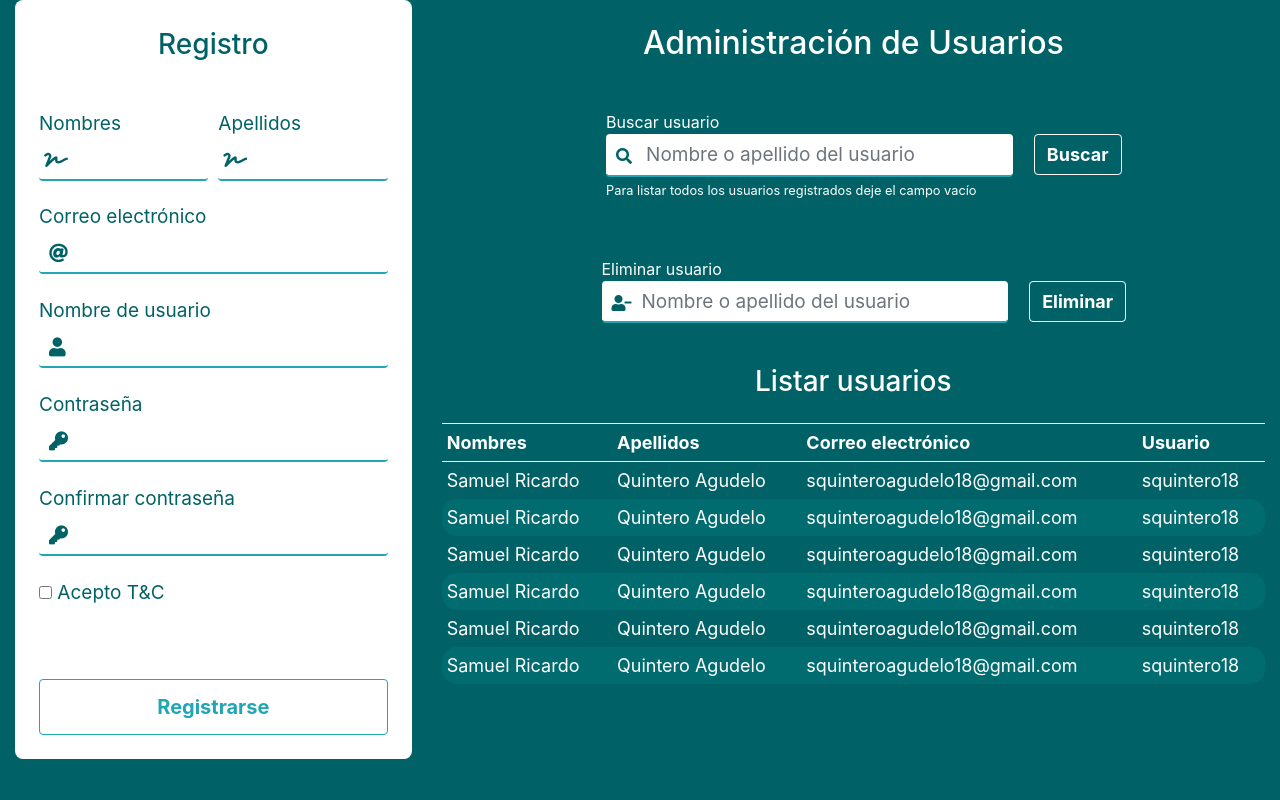
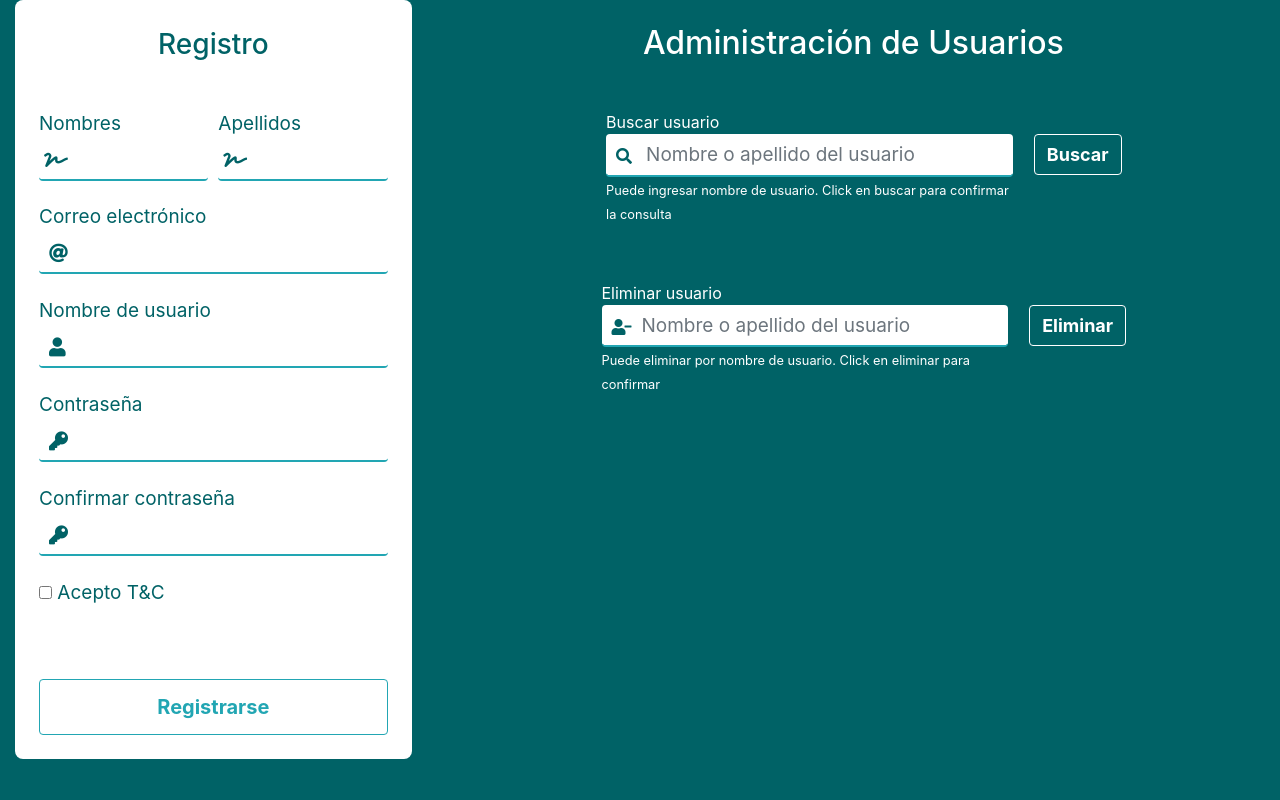
Before and after one commit to samuelrqa/evaluacion2WEB1, a PHP site: page / in a window 1280 px wide. Run offline with PHP 8.4, Linux system fonts and the light colour scheme.

Commit message:
subida del proyecto

```diff
--- a/conexion.php
+++ /dev/null
@@ -1,21 +0,0 @@
-<?php
-
-class Conexion {
-    protected $bd;
-    private $driver = "mysql";
-    private $host = "localhost";
-    private $dbname = "bd_acdivoca";
-    private $user = "root";
-    private $password = "";
-
-    public function __construct() {
-        try {
-            $bd = new PDO("{$this->driver}:host={$this->host};dbname={$this->dbname}", $this->user, $this->password);
-            $bd->setAttribute(PDO::ATTR_ERRMODE, PDO::ERRMODE_EXCEPTION);
-            echo "Conexión exitosa";
-            return $bd;
-        } catch (PDOException $e) {
-            echo "Ha surgido un error al tratar de conectarse a la Base de Datos." . $e->getMessage();
-        }
-    }
-}
--- a/index.php
+++ b/index.php
@@ -1,73 +1,70 @@
-<?php
-include('conexion.php');
-?>
 <!DOCTYPE html>
 <html lang="en">
 <head>
     <meta charset="UTF-8">
     <title>Taller 2 Web I - Usuarios PHP/MySql</title>
     <link rel="stylesheet" href="https://stackpath.bootstrapcdn.com/bootstrap/4.5.0/css/bootstrap.min.css"
-		      integrity="sha384-9aIt2nRpC12Uk9gS9baDl411NQApFmC26EwAOH8WgZl5MYYxFfc+NcPb1dKGj7Sk"
-		      crossorigin="anonymous">
+          integrity="sha384-9aIt2nRpC12Uk9gS9baDl411NQApFmC26EwAOH8WgZl5MYYxFfc+NcPb1dKGj7Sk" crossorigin="anonymous">
     <link rel="stylesheet" href="fontawesome/css/all.min.css">
     <link rel="stylesheet" href="styles.css">
 </head>
 <body>
 <div class="container-fluid">
-			<div class="row">
-				<div class="col-12 col-lg-4">
-					<div class="login-form-container pb-5 p-sm-4 p-xl-4 pb-xl-4 bg-white">
+    <div class="row justify-content-center">
+        <div class="col-sm-11 col-lg-4">
+            <div class="login-form-container pb-5 p-sm-4 p-xl-4 pb-xl-4 p-3 bg-white">
                 <h3 class="text-center mt-xl-1 mb-xl-5 pt-sm-5 pt-lg-0">Registro</h3>
-						<form class="pb-sm-5 pb-lg-0" action="" method="">
+                <form class="pb-sm-5 pb-lg-0" id="form-registro"><!--Formulario registro-->
                     <div class="form-row">
-
                         <div class="form-group col-xl-6 input-container left-icon">
                             <label for="inputName">Nombres</label>
                             <i class="icono fas fa-signature"></i>
-									<input type="text" class="form-control" id="inputName" name="name"
-									       autocomplete="off">
+                            <input type="text" class="form-control" id="inputName" name="nombre" autocomplete="off">
+                            <!--Nombre usuario-->
                         </div>
 
                         <div class="form-group col-xl-6 input-container left-icon">
                             <label for="inputLastName">Apellidos</label>
                             <i class="icono fas fa-signature"></i>
-									<input type="text" class="form-control" id="inputLastName" name="lastName"
-									       autocomplete="off">
+                            <input type="text" class="form-control" id="inputLastName" name="apellido"
+                                   autocomplete="off"><!--Apellido usuario-->
                         </div>
-
                     </div>
 
                     <div class="form-group input-container left-icon">
                         <label for="inputEmail">Correo electrónico</label>
                         <i class="icono fas fa-at"></i>
-								<input type="email" class="form-control" id="inputEmail" name="email"
-								       autocomplete="off">
-
+                        <input type="email" class="form-control" id="inputEmail" name="correo" autocomplete="off">
+                        <!--Correo electrónico usuario-->
                     </div>
 
                     <div class="form-group input-container left-icon">
                         <label for="inputUsuario">Nombre de usuario</label>
                         <i class="icono fas fa-user"></i>
-								<input type="text" class="form-control" id="inputUsuario" autocomplete="off">
+                        <input type="text" class="form-control" id="inputUsuario" name="usuario" autocomplete="off">
+                        <!--Nombre de usuario-->
                     </div>
 
                     <div class="form-group input-container left-icon">
                         <label for="inputPassword">Contraseña</label>
                         <i class="icono fas fa-key"></i>
-								<input type="password" class="form-control" id="inputPassword" autocomplete="off">
+                        <input type="password" class="form-control" id="inputPassword" name="clave" autocomplete="off">
+                        <!--Contraseña-->
                     </div>
 
                     <div class="form-group input-container left-icon">
                         <label for="inputConfirmar">Confirmar contraseña</label>
                         <i class="icono fas fa-key"></i>
-								<input type="password" class="form-control" id="inputConfirmar" autocomplete="off">
+                        <input type="password" class="form-control" id="inputConfirmar" name="confirmar"
+                               autocomplete="off"><!--Confirmar contraseña-->
                     </div>
 
                     <label class="checkbox mb-4">
-								<input type="checkbox" name="aceptar" value="aceptar"> Acepto T&C
+                        <input type="checkbox" name="aceptar" value="aceptar" required> Acepto T&C
                     </label>
 
-							<button class="btn btn-block mt-xl-5" type="submit" id="enviar">Registrarse</button>
+                    <button class="btn btn-block mt-xl-5" type="submit" id="enviar" name="registrar">Registrarse
+                    </button>
                 </form>
             </div> <!--login-form-container-->
         </div> <!--col-12 col-lg-4-->
@@ -75,106 +72,61 @@ include('conexion.php');
         <div class="col-12 col-lg-8">
             <h2 class="text-center text-white mt-4 mb-4 pt-sm-5 pt-lg-0">Administración de Usuarios</h2>
             <div class="users-man mt-5">
-						<form>
+                <form id="form-buscar"><!--Formulario buscar usuario-->
                     <div class="form-row justify-content-center">
                         <div class="form-group col-9 col-lg-6 mx-3 mb-2 input-container left-icon">
-									<label for="inputName">Buscar usuario</label>
+                            <label for="inputSearch">Buscar usuario</label>
                             <i class="icono fas fa-search" id="search-icon"></i>
-									<input type="text" class="form-control" id="inputSearch" name="name"
-									       placeholder="Nombre o apellido del usuario" autocomplete="off">
-									<small>Para listar todos los usuarios registrados deje el campo vacío</small>
+                            <input type="text" class="form-control" id="inputSearch" name="buscar"
+                                   placeholder="Nombre o apellido del usuario" autocomplete="off"><!--Usuario buscar-->
+                            <small>Puede ingresar nombre de usuario. Click en buscar para confirmar la consulta</small>
                         </div>
-
                         <div class="form-group">
-									<button class="btn mt-4" type="submit" id="buscar">Buscar</button>
+                            <button class="btn mt-4" type="submit" id="buscar" name="consultar">Buscar</button>
                         </div>
                     </div>
-						</form>
-						<!--<div>
-							<table class="tabla">
-								<thead>
-									<th>Nombre</th>
-									<th>Apellidos</th>
-									<th>Usuario</th>
-									<th>Contraseña</th>
-								</thead>
-							</table>
-						</div>-->
+                </form><!--Formulario buscar usuario-->
+
             </div>
 
             <div class="users-man mt-5">
-						<form>
+                <form id="form-eliminar"><!--Formulario eliminar usuario-->
                     <div class="form-row justify-content-center">
                         <div class="form-group col-9 col-lg-6 mx-3 mb-2 input-container left-icon">
-									<label for="inputName">Eliminar usuario</label>
+                            <label for="inputDelete">Eliminar usuario</label>
                             <i class="icono fas fa-user-minus" id="delete-icon"></i>
-									<input type="text" class="form-control" id="inputDelete" name="name"
+                            <input type="text" class="form-control" id="inputDelete" name="eliminar"
                                    placeholder="Nombre o apellido del usuario" autocomplete="off">
+                            <!--Usuario eliminar-->
+                            <small>Puede eliminar por nombre de usuario. Click en eliminar para confirmar</small>
+                        </div>
+                        <div class="form-group">
+                            <button class="btn mt-4" type="submit" id="eliminar" name="borrar">Eliminar</button>
+                        </div>
+                    </div>
+                </form><!--Formulario eliminar usuario-->
             </div>
 
-								<div class="form-group">
-									<button class="btn mt-4" type="submit" id="eliminar">Eliminar</button>
-								</div>
-							</div>
-						</form>
-					</div>
-
-					<div class="registered-users">
+            <div class="registered-users" id="lista">
                 <h3 class="text-center mt-4 mb-4">Listar usuarios</h3>
                 <table class="tabla">
                     <thead>
+                    <th class="hidden">ID</th>
                     <th>Nombres</th>
                     <th>Apellidos</th>
                     <th>Correo electrónico</th>
                     <th>Usuario</th>
                     </thead>
-							<tbody>
-								<tr>
-									<td>Samuel Ricardo</td>
-									<td>Quintero Agudelo</td>
-									<td>squinteroagudelo18@gmail.com</td>
-									<td>squintero18</td>
-								</tr>
-								<tr>
-									<td>Samuel Ricardo</td>
-									<td>Quintero Agudelo</td>
-									<td>squinteroagudelo18@gmail.com</td>
-									<td>squintero18</td>
-								</tr>
-								<tr>
-									<td>Samuel Ricardo</td>
-									<td>Quintero Agudelo</td>
-									<td>squinteroagudelo18@gmail.com</td>
-									<td>squintero18</td>
-								</tr>
-								<tr>
-									<td>Samuel Ricardo</td>
-									<td>Quintero Agudelo</td>
-									<td>squinteroagudelo18@gmail.com</td>
-									<td>squintero18</td>
-								</tr>
-								<tr>
-									<td>Samuel Ricardo</td>
-									<td>Quintero Agudelo</td>
-									<td>squinteroagudelo18@gmail.com</td>
-									<td>squintero18</td>
-								</tr>
-								<tr>
-									<td>Samuel Ricardo</td>
-									<td>Quintero Agudelo</td>
-									<td>squinteroagudelo18@gmail.com</td>
-									<td>squintero18</td>
-								</tr>
-							</tbody>
+                    <tbody id="lista-usuarios"></tbody>
                 </table>
             </div>
+        </div> <!--col-12 col-lg-8-->
 
-				</div> <!--col-12 col-lg-8-->
+        <!--modal-->
 
     </div> <!--row-->
 </div> <!--container-fluid-->
-		<script src="https://code.jquery.com/jquery-3.5.1.slim.min.js"
-		        integrity="sha384-DfXdz2htPH0lsSSs5nCTpuj/zy4C+OGpamoFVy38MVBnE+IbbVYUew+OrCXaRkfj"
+<script src="https://code.jquery.com/jquery-3.5.1.js" integrity="sha256-QWo7LDvxbWT2tbbQ97B53yJnYU3WhH/C8ycbRAkjPDc="
         crossorigin="anonymous"></script>
 <script src="https://cdn.jsdelivr.net/npm/popper.js@1.16.0/dist/umd/popper.min.js"
         integrity="sha384-Q6E9RHvbIyZFJoft+2mJbHaEWldlvI9IOYy5n3zV9zzTtmI3UksdQRVvoxMfooAo"
@@ -182,5 +134,6 @@ include('conexion.php');
 <script src="https://stackpath.bootstrapcdn.com/bootstrap/4.5.0/js/bootstrap.min.js"
         integrity="sha384-OgVRvuATP1z7JjHLkuOU7Xw704+h835Lr+6QL9UvYjZE3Ipu6Tp75j7Bh/kR0JKI"
         crossorigin="anonymous"></script>
+<script src="main.js"></script>
 </body>
 </html>
--- /dev/null
+++ b/main.js
@@ -0,0 +1,136 @@
+$(document).ready(function(){
+    $('#lista').hide();
+
+    $('#form-buscar').submit(function (e) {
+        e.preventDefault();
+    })
+
+    $('#inputSearch').keyup(function () { // escuchar evento sobre el input
+        if ($('#inputSearch').val())
+        {
+            let inputSearch = $('#inputSearch').val(); // capturar el valor del input
+            $.ajax({
+                url: 'buscar.php', // enlace
+                type: 'POST', // tipo de petición
+                data: {inputSearch},
+                success: function (result) { // exito
+                    let usuarios = JSON.parse(result);
+                    let lista = '';
+                    usuarios.forEach(usuario => {
+                        lista += `<tr>
+                            <td>${usuario.NOMBRE}</td>
+                            <td>${usuario.NOMBRE}</td>
+                            <td>${usuario.APELLIDO}</td>
+                            <td>${usuario.CORREO}</td>
+                            <td>${usuario.USUARIO}</td>
+                         </tr>`
+                    });
+                    $('#lista-usuarios').html(lista);
+                    $('#lista').show();
+                    $('#buscar').click(function () {
+                        $('#form-buscar').trigger('reset');
+                        $('#inputSearch').focus();
+                    })
+                }
+            })
+        }else{
+            $('#lista').hide();
+        }
+    })
+
+    // AGREGAR
+    $('#form-registro').submit(function (e) {
+        e.preventDefault();
+        const datosRegistro = {
+            inputName: $('#inputName').val(),
+            inputLastName: $('#inputLastName').val(),
+            inputCorreo: $('#inputEmail').val(),
+            inputUsuario: $('#inputUsuario').val(),
+            inputClave: $('#inputPassword').val(),
+            inputConfirmar: $('#inputConfirmar').val()
+        };
+
+        console.log(datosRegistro);
+        $.post('agregar.php', datosRegistro, function (result) {
+            console.log(result);
+            $('#form-registro').trigger('reset');
+            alert(result);
+            listarUsuarios();
+        })
+    })
+
+    //ELIMINAR
+    $('#form-eliminar').submit(function (e) {
+        e.preventDefault();
+    })
+
+    $('#inputDelete').keyup(function () { // escuchar evento sobre el input
+        if ($('#inputDelete').val())
+        {
+            let inputDelete = $('#inputDelete').val(); // capturar el valor del input
+            let usuarioEliminar;
+            $.ajax({
+                url: 'eliminar.php', // enlace
+                type: 'POST', // tipo de petición
+                data: {inputDelete},
+                success: function (result) { // exito
+                    let usuarios = JSON.parse(result);
+                    let lista = '';
+                    usuarios.forEach(usuario => {
+                        lista += `
+                        <tr id-eliminar="${usuario.ID_USUARIO}">
+                            <td class="hidden">${usuario.ID_USUARIO}</td>
+                            <td>${usuario.NOMBRE}</td>
+                            <td>${usuario.APELLIDO}</td>
+                            <td>${usuario.CORREO}</td>
+                            <td>${usuario.USUARIO}</td>
+                            <td><button class="user-deleted btn"><i class="fas fa-user-minus"></i></button></td>
+                        </tr>`
+                    });
+                    $('#lista-usuarios').html(lista);
+                    $('#lista').show();
+                    $('#eliminar').click(function () {
+                        $('#form-eliminar').trigger('reset');
+                    })
+                }
+            })
+        }else{
+            $('#lista').hide();
+        }
+    })
+
+    $(document).on('click', '.user-deleted', function (){
+        if (confirm('¿Está seguro que quiere eliminar el registro?')) {
+            let usuario = $(this)[0].parentElement.parentElement;
+            let id = $(usuario).attr('id-eliminar');
+            $.post('eliminar.php', {id}, function (result) {
+                listarUsuarios();
+                $('#form-eliminar').trigger('reset');
+            })
+        }
+    })
+
+    function listarUsuarios() {
+        $.ajax({
+            url: 'listarUsuarios.php',
+            type: 'GET',
+            success: function (result) {
+                let usuarios = JSON.parse(result);
+                let lista = '';
+                usuarios.forEach(usuario => {
+                    lista += `
+                            <tr id-eliminar="${usuario.ID_USUARIO}">
+                                <td class="hidden">${usuario.ID_USUARIO}</td>
+                                <td>${usuario.NOMBRE}</td>
+                                <td>${usuario.APELLIDO}</td>
+                                <td>${usuario.CORREO}</td>
+                                <td>${usuario.USUARIO}</td>
+                                <!--<td><button class="user-deleted btn"><i class="fas fa-user-minus"></i></button></td>-->
+                            </tr>`
+                });
+                $('#lista-usuarios').html(lista);
+                $('#lista').show();
+            }
+        })
+    }
+});
--- a/styles.css
+++ b/styles.css
@@ -79,8 +79,12 @@ input[type="checkbox"]{
 }
 
 .tabla th{
-    /*text-align: center;*/
     border-bottom: 1px solid white;
+    font-size: 18px;
+}
+
+.tabla td{
+    font-size: 16px;
 }
 
 .tabla tr:nth-child(even) {
@@ -90,6 +94,13 @@ input[type="checkbox"]{
 tr td:first-child{
     border-bottom-left-radius: 15px;
     border-top-left-radius: 15px;
+    display: none;
+}
+
+thead th:first-child{
+    border-bottom-left-radius: 15px;
+    border-top-left-radius: 15px;
+    display: none;
 }
 
 tr td:last-child{
@@ -119,3 +130,9 @@ tr td:last-child{
     background: #fff;
     color: #006266;
 }
+
+.user-deleted{
+    background: transparent;
+    color: #fff;
+    padding: 0;
+}
```
Also changed, not shown: Acceso.php (added, +58 -0 lines), agregar.php (added, +23 -0 lines), buscar.php (added, +15 -0 lines), eliminar.php (added, +24 -0 lines), listarUsuarios.php (added, +9 -0 lines), usuarios.php (+13 -70 lines). Lines whose indentation alone changed are shown as unchanged.
